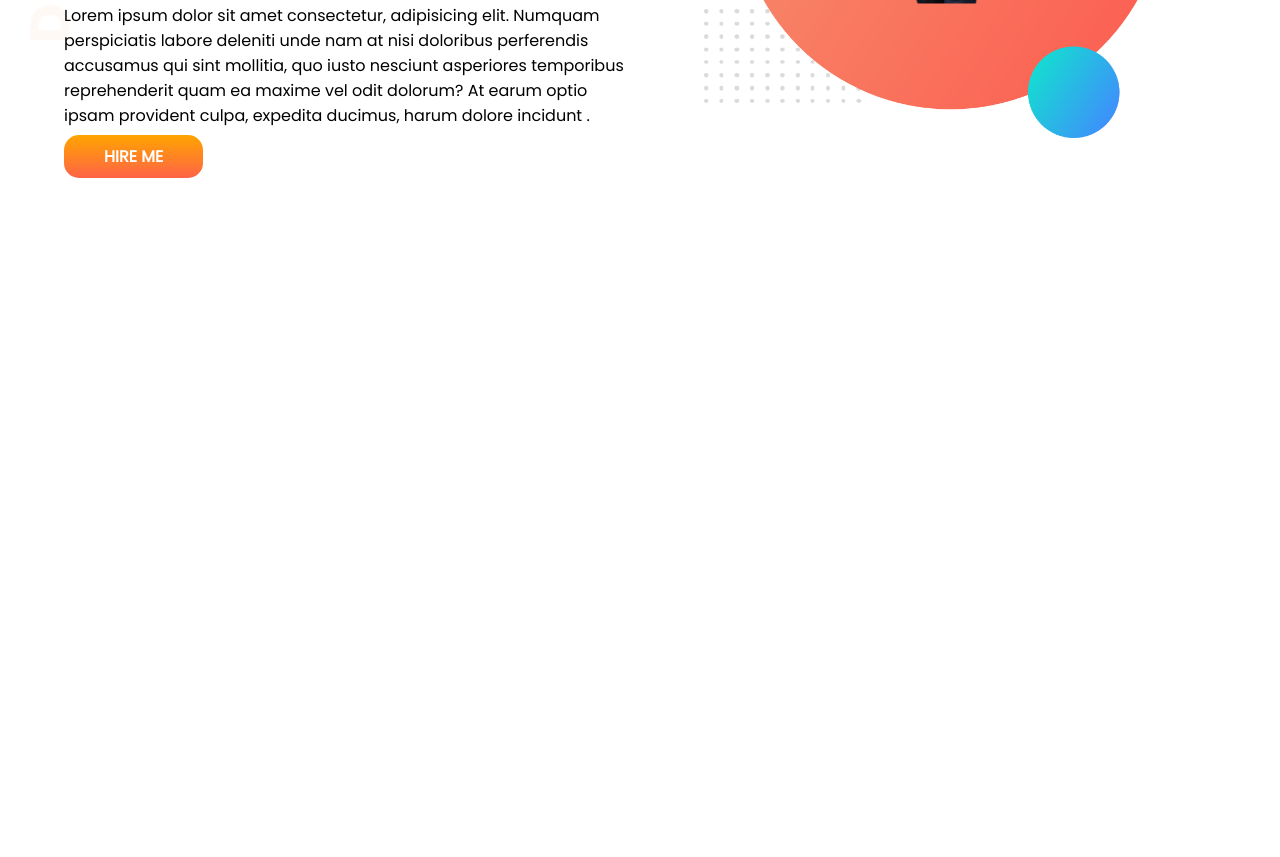
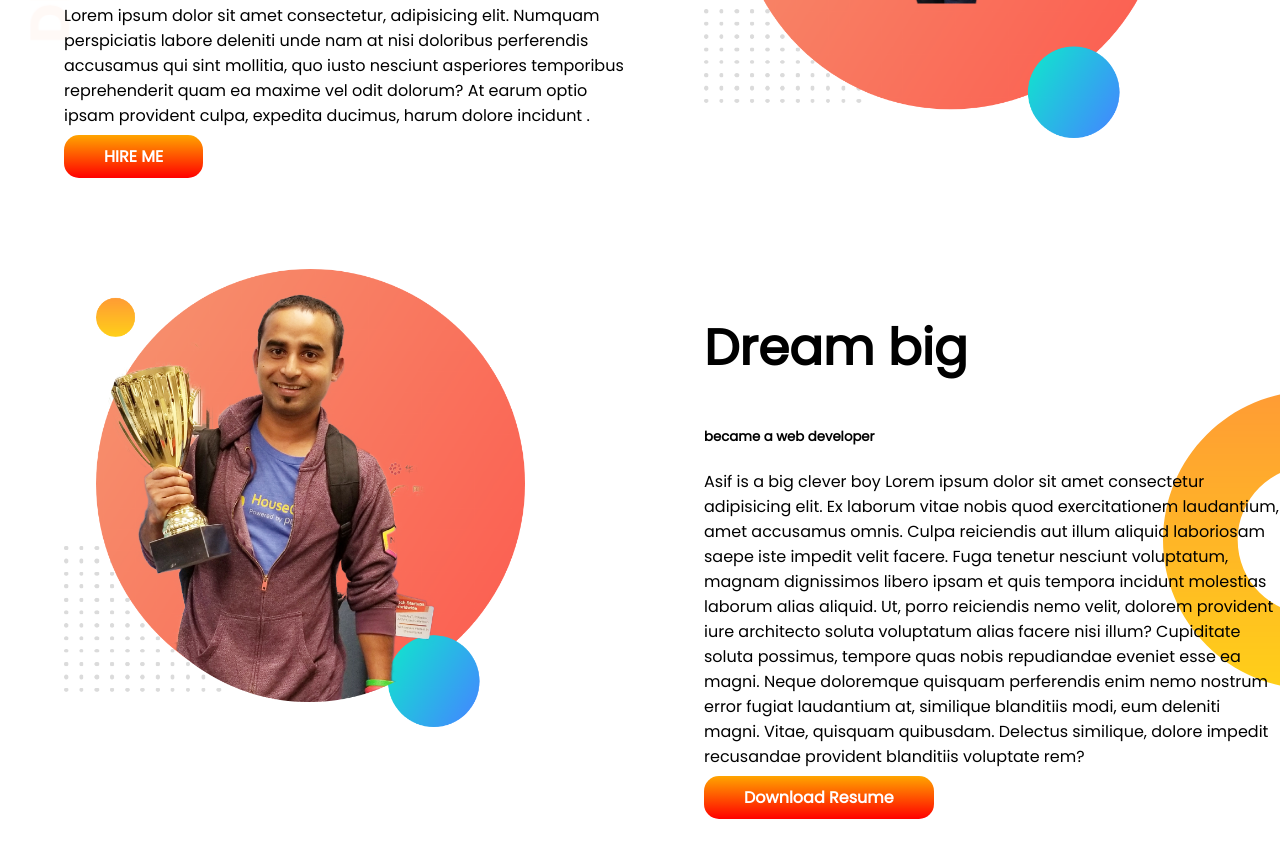
Before and after one commit to Al-amin-hossain-tamim/alamin-barik, a plain HTML site: page index.html in a window 1280 px wide. Shown: the part 319-1176 px from the top of the page. Before the commit the page ends 800 px from the top, so only its background shows below. Drawn offline with Linux system fonts and the light colour scheme.

Commit message:
dream big

```diff
--- a/index.html
+++ b/index.html
@@ -34,5 +34,16 @@
         <img src="images/my-bg.png" alt="" />
       </div>
     </section>
+    <section class="middle-part">
+      <div  class="half-width">
+        <img src="images/jhankar.png" alt="">
+      </div>
+      <div  class="half-width">
+        <h1>Dream big</h1>
+        <h5>became a web developer</h5>
+        <p>Asif is a big clever boy Lorem ipsum dolor sit amet consectetur adipisicing elit. Ex laborum vitae nobis quod exercitationem laudantium, amet accusamus omnis. Culpa reiciendis aut illum aliquid laboriosam saepe iste impedit velit facere. Fuga tenetur nesciunt voluptatum, magnam dignissimos libero ipsam et quis tempora incidunt molestias laborum alias aliquid. Ut, porro reiciendis nemo velit, dolorem provident iure architecto soluta voluptatum alias facere nisi illum? Cupiditate soluta possimus, tempore quas nobis repudiandae eveniet esse ea magni. Neque doloremque quisquam perferendis enim nemo nostrum error fugiat laudantium at, similique blanditiis modi, eum deleniti magni. Vitae, quisquam quibusdam. Delectus similique, dolore impedit recusandae provident blanditiis voluptate rem?</p>
+        <a class="link-button" target="_blank"  href="https://www.youtube.com">Download Resume</a>
+      </div>
+    </section>
   </body>
 </html>
--- a/style.css
+++ b/style.css
@@ -11,6 +11,7 @@ span{
 }
 section{
     display: flex;
+    margin-bottom: 100px;
 }
 .half-width{
     width: 50%;
@@ -20,7 +21,7 @@ section{
     width: 80%;
 }
 .link-button{
-    background-image: linear-gradient(orange,tomato);
+    background-image: linear-gradient(orange,red);
     text-decoration: none;
     border-radius: 15px;
     padding: 10px 40px;
@@ -32,3 +33,11 @@ section{
     background-image: url(images/top-banner.png);
     background-repeat: no-repeat;
 }
+.middle-part img{
+   width: 80%;
+}
+.middle-part{
+    background-image: url(images/dream-bg.png);
+    background-repeat: no-repeat;
+    background-position: right;
+}
```
